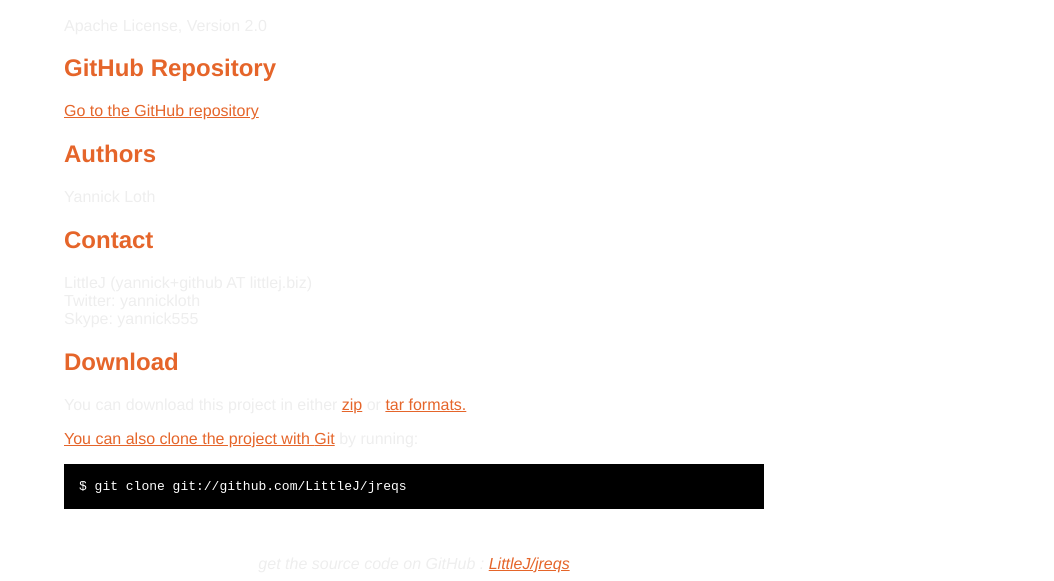
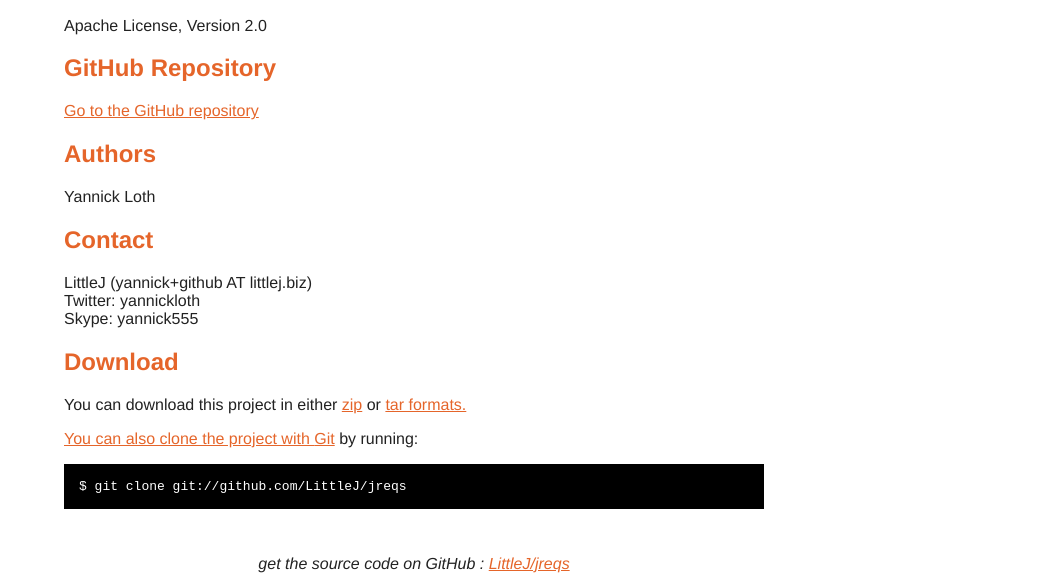
Before and after one commit to yannickloth/jreqs, a plain HTML site: page index.html in a window 1280 px wide. Shown: the part 338-919 px from the top of the page, without its empty margins (226-1280 px from the left). Drawn offline with Linux system fonts and the light colour scheme.

Commit message:
Change text color to gray

```diff
--- a/index.html
+++ b/index.html
@@ -10,7 +10,7 @@
       margin-top: 1.0em;
       background-color: white;
       font-family: Helvetica, Arial, FreeSans, san-serif;
-      color: #EEEEEE;
+      color: #222222;
     }
     #container {
       margin: 0 auto;
```
